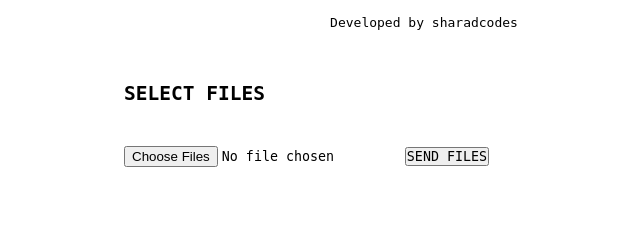
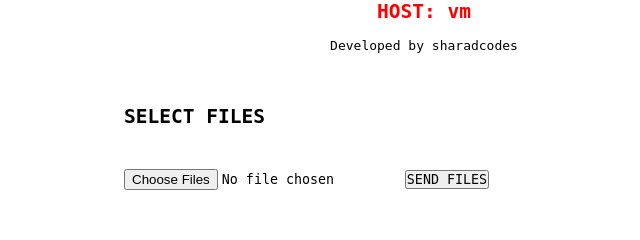
Before and after one commit to sharadcodes/shar-share, a Flask app: page /api/v1/receive in a window 1280 px wide. Shown: the part 150-390 px from the top of the page, without its empty margins (216-856 px from the left). Run offline with Flask 2, Linux system fonts and the light colour scheme.

Commit message:
Added host

```diff
--- a/templates/index.html
+++ b/templates/index.html
@@ -53,6 +53,7 @@
         <a href="/"><h1>SHAR-SHARE: Share files over network easily</h1></a>
         <br />
         <h2 style="color: blue">IP: {{ ip_addr }}</h2>
+        <h2 style="color: red">HOST: {{ host }}</h2>
         <br />
         <p>Developed by sharadcodes</p>
       </header>
--- a/templates/send.html
+++ b/templates/send.html
@@ -53,6 +53,7 @@
         <a href="/"><h1>SHAR-SHARE: Share files over network easily</h1></a>
         <br />
         <h2 style="color: blue">IP: {{ ip_addr }}</h2>
+        <h2 style="color: red">HOST: {{ host }}</h2>
         <br />
         <p>Developed by sharadcodes</p>
       </header>
```
